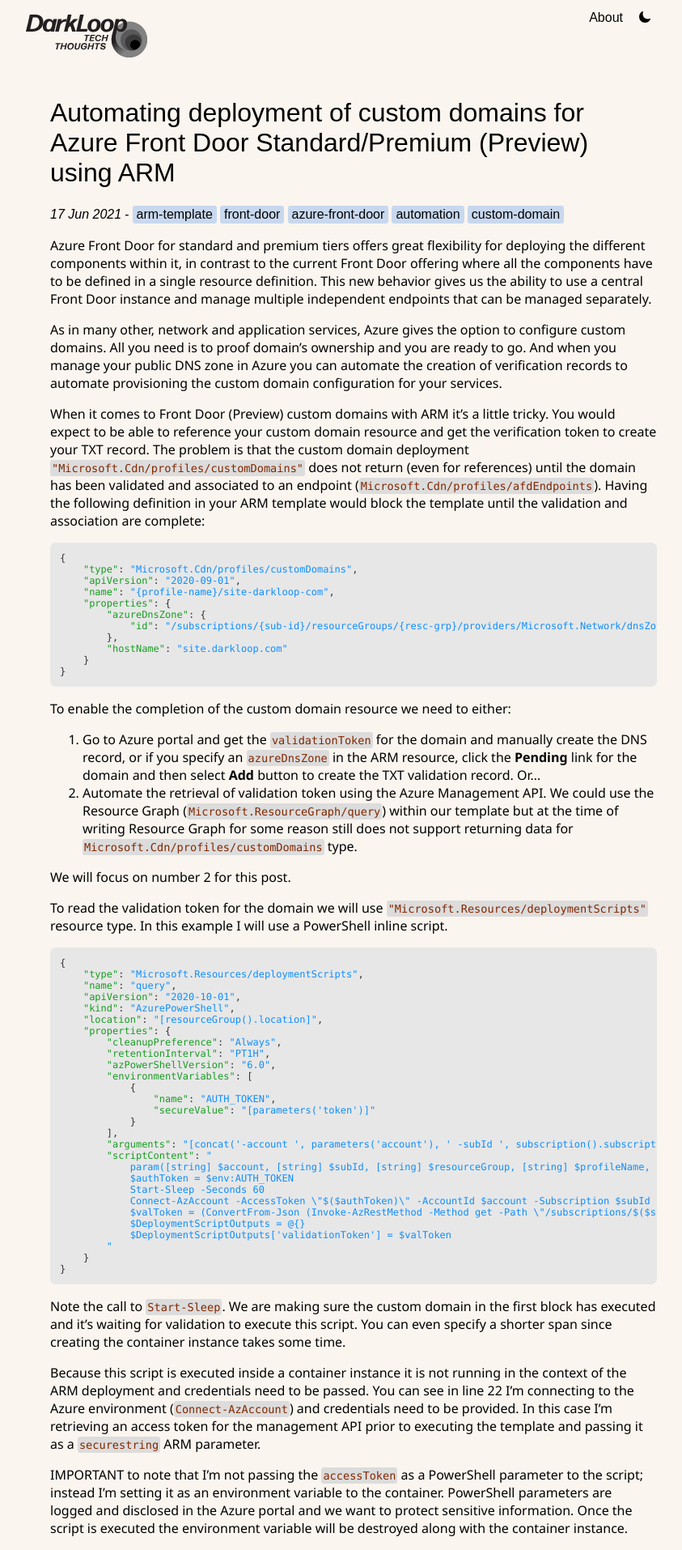
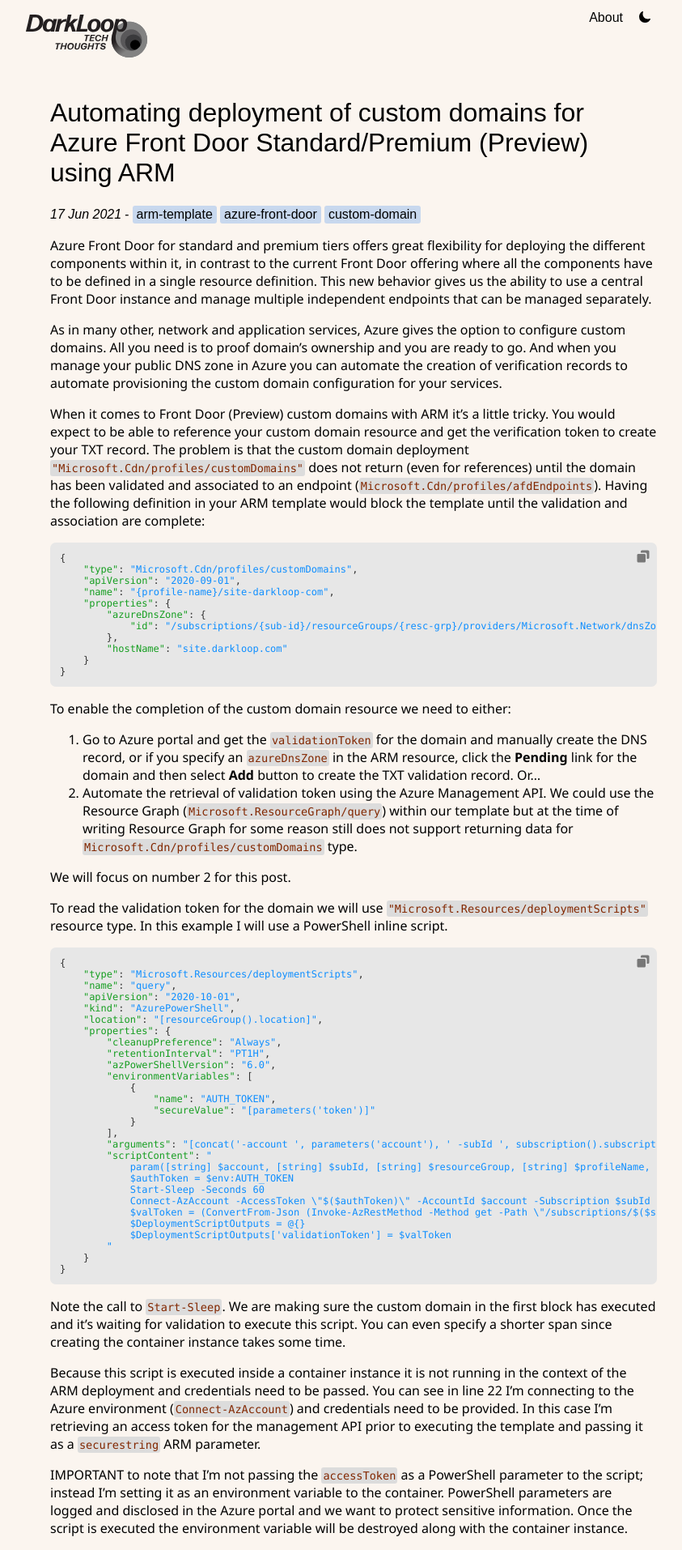
Before and after one commit to artmasa/artmasa.github.io, a Jekyll site: the page built from _posts/2021-06-17-automating-deployment-of-custom-domains-for-azure-front-door-standard-premium-preview-using-arm.md, in a window 1280 px wide. Shown: the top 1914 px of the page at 81% size, without its empty margins (203-1046 px from the left). Built offline with Jekyll 4.4.1, drawn with Linux system fonts in a browser that asks for light colours; nearby versions of some CDN libraries; some web fonts are replaced; comment, search, counter and statistics services are not loaded.

Commit message:
adding code copy functionality

```diff
--- a/_layouts/default.html
+++ b/_layouts/default.html
@@ -1,5 +1,5 @@
 <!doctype html>
-<html>
+<html lang="en" xml:lang="en">
   <head>
     {% include common-head.html %}
     {% include scripted-head.html %}
--- a/_posts/2021-06-17-automating-deployment-of-custom-domains-for-azure-front-door-standard-premium-preview-using-arm.md
+++ b/_posts/2021-06-17-automating-deployment-of-custom-domains-for-azure-front-door-standard-premium-preview-using-arm.md
@@ -2,7 +2,7 @@
 guid:     842a5979-2003-4c35-a498-08af42c6b300
 title:    Automating deployment of custom domains for Azure Front Door Standard/Premium (Preview) using ARM
 layout:   post
-tags:     arm-template front-door azure-front-door automation custom-domain
+tags:     arm-template azure-front-door custom-domain
 comments: true
 ---
 
--- a/_sass/code.scss
+++ b/_sass/code.scss
@@ -9,6 +9,32 @@
     font-size: .75em;
     border-radius: 7px;
     font-weight: 350;
+}
+
+copy-code {
+    display: block;
+    position: relative;
+
+    .icon {
+        background-color: transparent;
+        border: 0;
+        border-radius: 3px;
+        z-index: 2;
+        position: absolute;
+        top: 0;
+        right: 0;
+        height: 24px;
+        margin: 5px;
+        padding: 3px;
+
+        .copy-img {
+            width: 18px;
+            height: 18px;
+            display: inline-block;
+            background-image: url('/assets/img/copy.svg');
+            background-repeat: no-repeat;
+        }
+    }
 }
 
 .dark {
--- a/_sass/main.scss
+++ b/_sass/main.scss
@@ -1,5 +1,5 @@
 $joly: joly-display, sans-serif;
-$eaves: "Segoe UI", sans-serif;
+$eaves: "Segoe UI", "Arial", sans-serif;
 $eavesn: mr-eaves-xl-modern-narrow, sans-serif;
 $mono: "Cascadia Code", "Fira Code", Consolas, "Courier New", monospace;
 
@@ -9,7 +9,6 @@
     font-weight: 300;
 
     > .page {
-        //display: flex;
         flex-direction: column;
         flex-wrap: nowrap;
         height: 100%;
@@ -17,6 +16,10 @@
         > .container {
             flex: 2;
         }
+    }
+
+    #disqus_thread iframe #document html body {
+        background-color: black !important;
     }
 }
 
@@ -40,6 +43,8 @@
     .links {
         display: flex;
         flex-direction: row;
+        height: 26px;
+        max-height: 26px;
         gap: 15px;
 
         a {
@@ -83,6 +88,7 @@
         margin-left: 15px;
         margin-right: 15px;
         padding: 1px 10px 1px 15px;
+        border-radius: 2px 5px 5px 2px;
     }
 }
 
--- /dev/null
+++ b/assets/js/code.js
@@ -0,0 +1,33 @@
+function highlightCode()
+{
+    preserveContent();
+    hljs.highlightAll();
+}
+
+function preserveContent()
+{
+    var pres = document.getElementsByTagName('pre');
+
+    for (var pre of pres)
+    {
+        var code = pre.getElementsByTagName('code')[0];
+        var copy = document.createElement('copy-code', { is: 'copy-code' });
+        var button = document.createElement('button');
+        var img = document.createElement('span');
+
+        copy.setAttribute('value', code.textContent);
+        button.className = 'icon';
+        button.title = "Copy";
+        img.className = 'copy-img';
+        button.appendChild(img);
+        copy.appendChild(button)
+        pre.parentNode.insertBefore(copy, pre);
+
+        button.onclick = async function() {
+            var codeText = this.parentNode.getAttribute('value');
+            await navigator.clipboard.writeText(codeText);
+        };
+    }
+}
+
+highlightCode();
```
Also changed, not shown: other parts of _layouts/default.html (+1 -1 lines), about.md (+1 -1 lines), assets/img/copy.svg (added).
